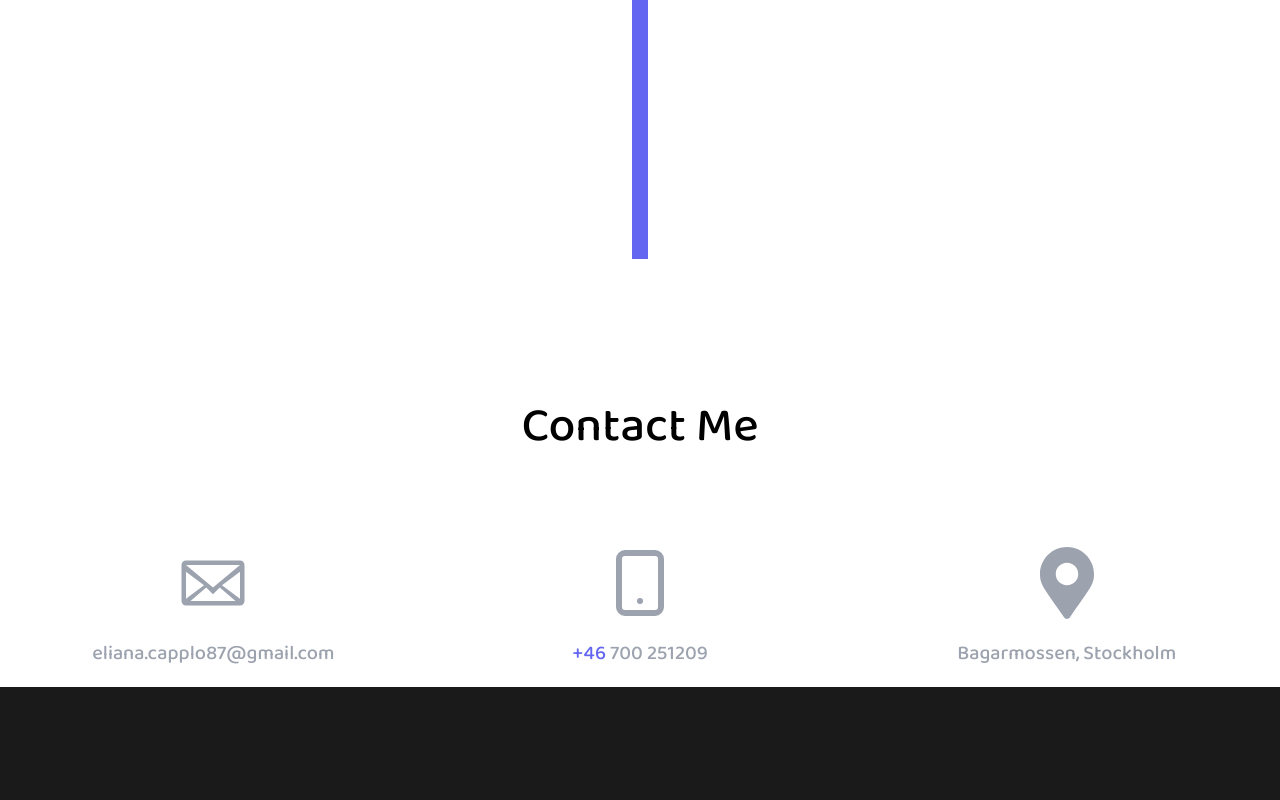
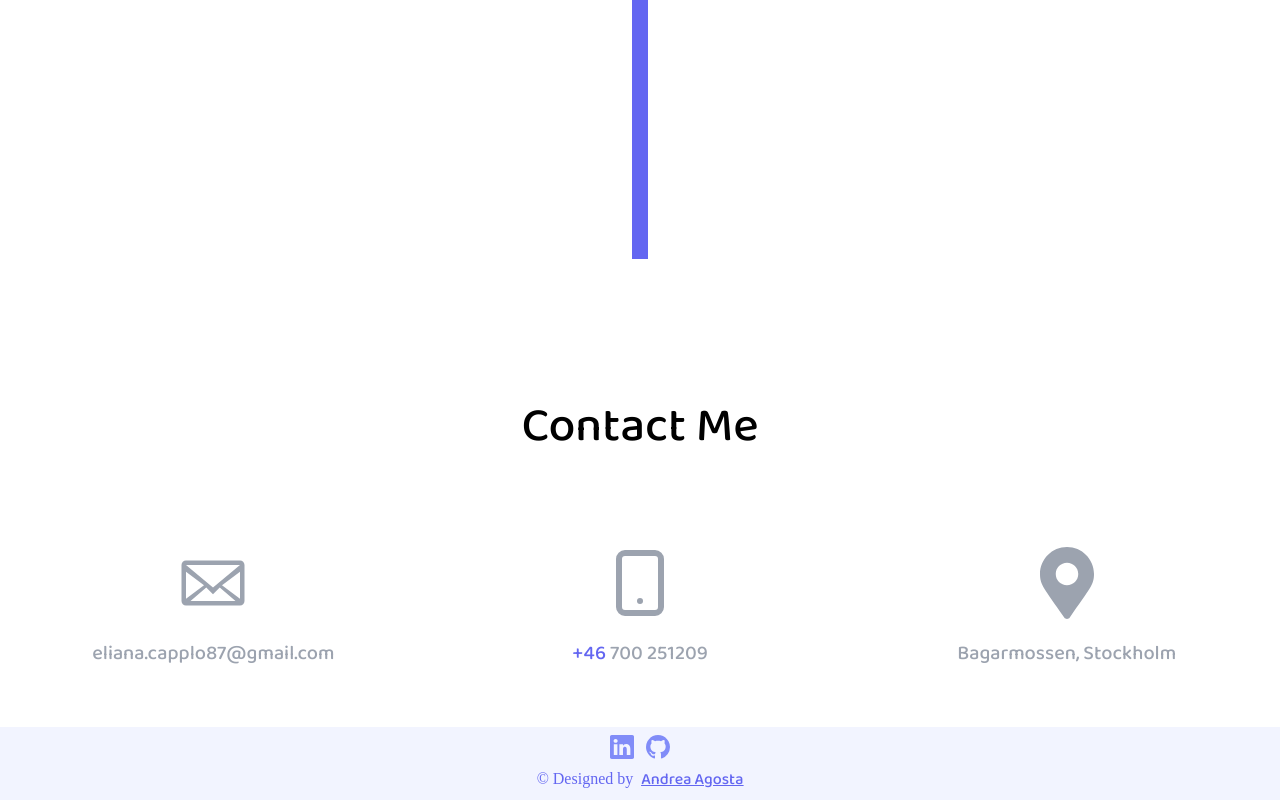
Before and after one commit to eliana1507/portfolio, a React (Create React App) app: page / in a window 1280 px wide. Shown: the part 1803-2603 px from the top of the page. Before the commit the page ends 2490 px from the top, so only its background shows below. Built offline with nearby package versions, Linux system fonts and the light colour scheme; a web font is replaced by a local one.

Commit message:
create a footer component

```diff
--- a/src/App.tsx
+++ b/src/App.tsx
@@ -1,6 +1,7 @@
 import './App.css';
 import About from './components/about/About';
 import { Contact } from './components/contact/Contacts';
+import { Footer } from './components/footer/Footer';
 import { Home } from './components/home/Home';
 import { WorksHistory } from './components/worksHistory/WorksHistory';
 import { WorksHistoryMobile } from './components/worksHistory/WorksHistoryMobile/WorksHistoryMobile';
@@ -15,6 +16,7 @@ function App() {
       <WorksHistoryMobile />
       <WorksHistory />
       <Contact />
+      <Footer />
     </main>
   );
 }
--- /dev/null
+++ b/src/components/footer/Footer.tsx
@@ -0,0 +1,27 @@
+import { BsGithub, BsLinkedin } from "react-icons/bs";
+
+export const Footer = () => {
+  const iconsStyle = "text-2xl text-indigo-400 hover:text-indigo-600";
+  return (
+    <footer className="mt-10 bg-[#f2f4ff]">
+      <ul className=" flex justify-center pt-2">
+        <li className="text-end me-3">
+          <a href="https://uk.linkedin.com/in/eliana-cappello-57317467">
+            <BsLinkedin className={iconsStyle} />
+          </a>
+        </li>
+        <li className="text-start">
+          <a href="https://github.com/eliana1507">
+            <BsGithub className={iconsStyle} />
+          </a>
+        </li>
+      </ul>
+      <p className="text-center text-indigo-500 mb-0 py-2 fs-6">
+        &#169; Designed by
+        <span className="title ms-2 hover:hover:text-indigo-600 underline">
+          <a href="https://andrea-agosta.web.app/" target="_blank" rel="noopener noreferrer" >Andrea Agosta</a>
+        </span>
+      </p>
+    </footer>
+  )
+}
```
